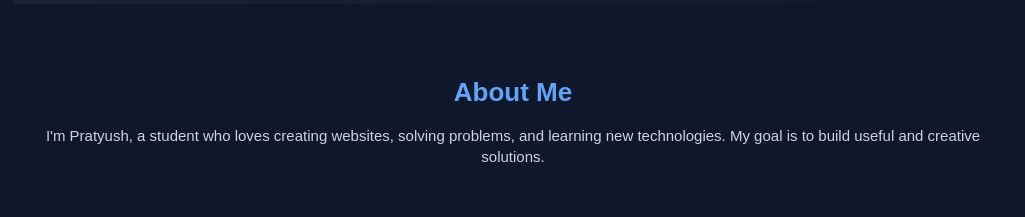
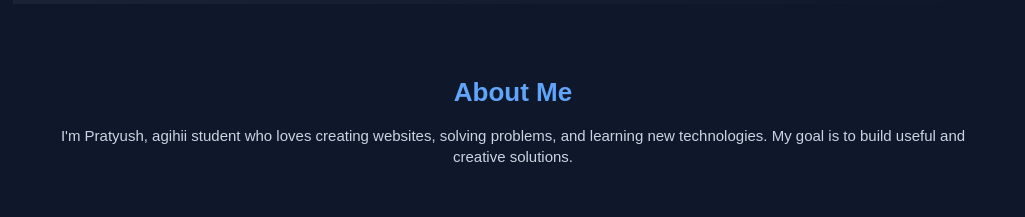
Before and after one commit to Pratty15/portfolio, a plain HTML site: page index.html in a window 1280 px wide. Shown: the part 796-1013 px from the top of the page, without its empty margins (127-1152 px from the left). Drawn offline with Linux system fonts and the light colour scheme.

Commit message:
Auto update

```diff
--- a/index.html
+++ b/index.html
@@ -30,7 +30,7 @@
   <!-- About -->
   <section id="about">
     <h2>About Me</h2>
-    <p>I'm Pratyush, a student who loves creating websites, solving problems,
+    <p>I'm Pratyush, agihii student who loves creating websites, solving problems,
        and learning new technologies. My goal is to build useful and creative solutions.</p>
   </section>
 
```
